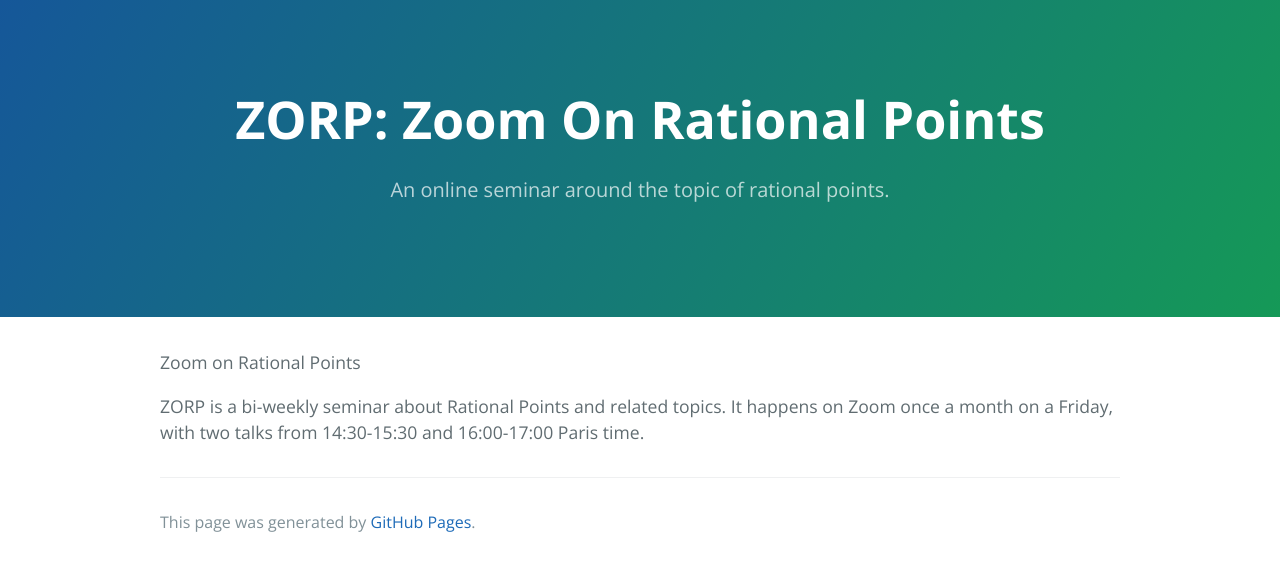
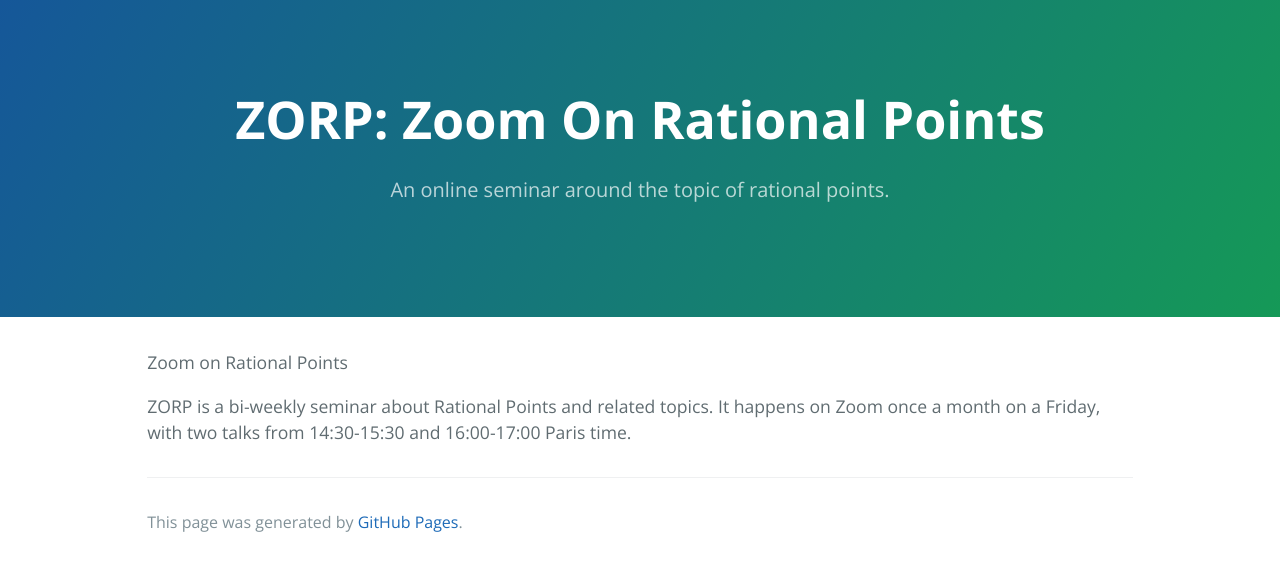
Before and after one commit to zoom-on-rational-points/zoom-on-rational-points.github.io, a Jekyll site: the page built from about.md, in a window 1280 px wide. Shown: the top 571 px of the page. Built offline with Jekyll 4.4.1, drawn with Linux system fonts in a browser that asks for light colours; our own code applies the rules of GitHub Pages for plain Markdown files.

Commit message:
Update jekyll-theme-cayman.scss

```diff
--- a/_sass/jekyll-theme-cayman.scss
+++ b/_sass/jekyll-theme-cayman.scss
@@ -168,7 +168,7 @@ a {
   }
 
   @include large {
-    max-width: 90%;
+    max-width: 92%;
     padding: 2rem 6rem;
     margin: 0 auto;
     font-size: 1.1rem;
```
